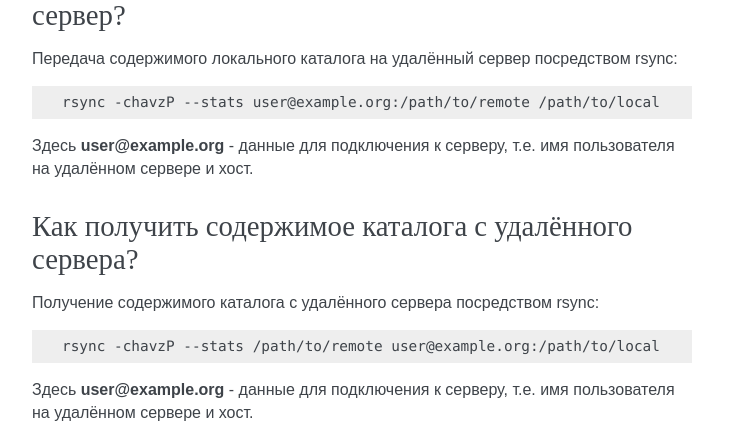
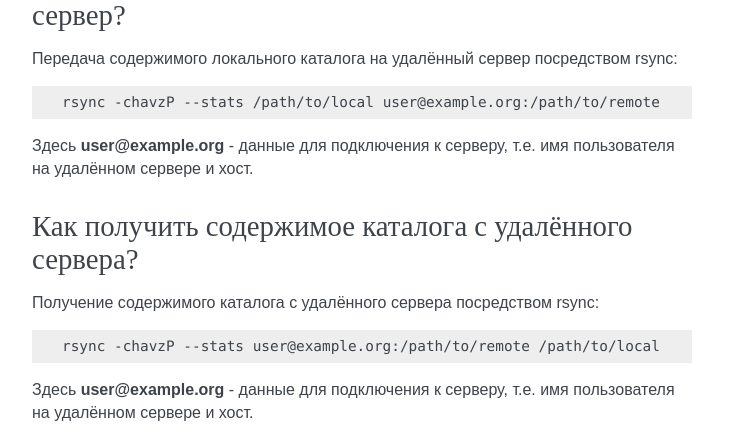
Before and after one commit to RussianFedora/FAQ, a Sphinx documentation site: the page built from source/using-system.rst, in a window 1280 px wide and 900 px high, scrolled down 20556 px. Shown: the part 394-837 px from the top of the window, without its empty margins (388-1137 px from the left). Built offline with Sphinx 7.4.7, drawn with Linux system fonts in a browser that asks for light colours.

Commit message:
Fixed errors in last two questions.

```diff
--- a/source/using-system.rst
+++ b/source/using-system.rst
@@ -1215,7 +1215,7 @@ KDE предоставляет особый PAM модуль для автома
 
 .. code-block:: bash
 
-    rsync -chavzP --stats user@example.org:/path/to/remote /path/to/local
+    rsync -chavzP --stats /path/to/local user@example.org:/path/to/remote
 
 Здесь **user@example.org** - данные для подключения к серверу, т.е. имя пользователя на удалённом сервере и хост.
 
@@ -1229,6 +1229,6 @@ KDE предоставляет особый PAM модуль для автома
 
 .. code-block:: bash
 
-    rsync -chavzP --stats /path/to/remote user@example.org:/path/to/local
+    rsync -chavzP --stats user@example.org:/path/to/remote /path/to/local
 
 Здесь **user@example.org** - данные для подключения к серверу, т.е. имя пользователя на удалённом сервере и хост.
```
